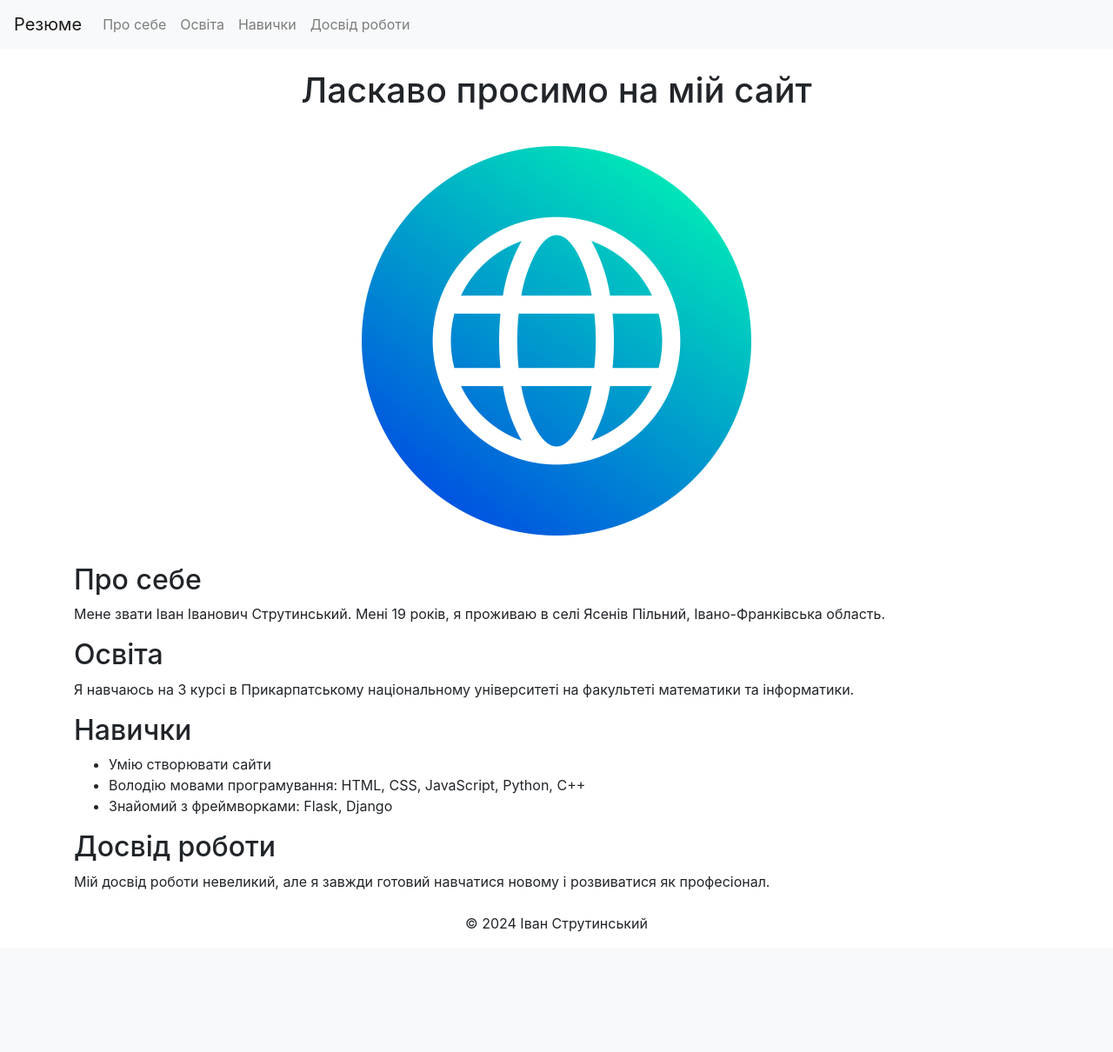
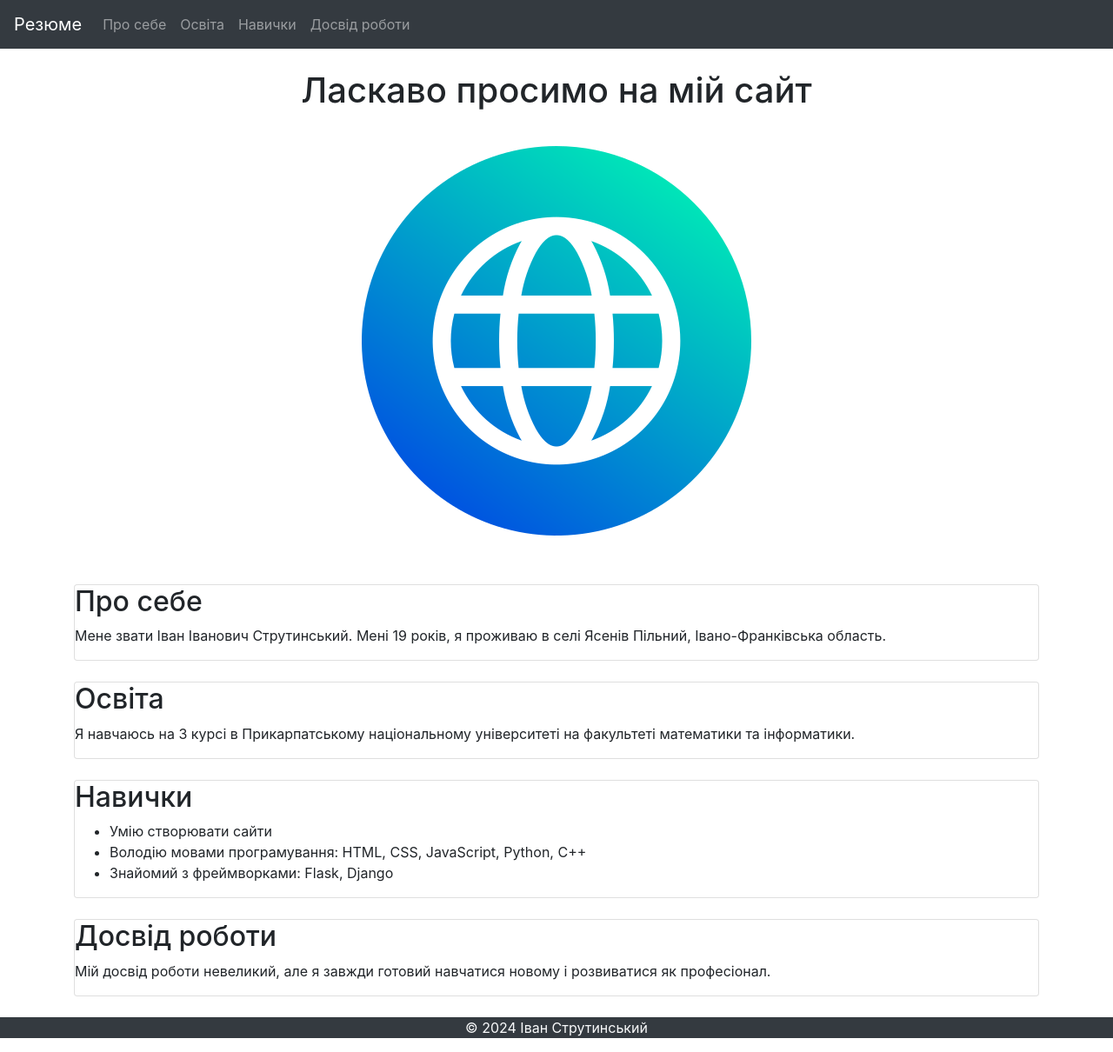
Before and after one commit to IvanStrutynskyi/flask-app-lab, a Flask app: page /resume in a window 1280 px wide. Shown: the whole page at 87% size. Before the commit the page ends 1072 px from the top, so only its background shows below. Run offline with Flask 3, Linux system fonts and the light colour scheme; some libraries are stand-ins or nearby versions.

Commit message:
оновив резюме, базу HTML та стиль CSS для покращення дизайну

```diff
--- a/static/css/style.css
+++ b/static/css/style.css
@@ -1,7 +1,7 @@
 body {
     font-family: 'Segoe UI', Tahoma, Geneva, Verdana, sans-serif;
     line-height: 1.6;
-    background-color: #e9ecef;
+    background-color: #f4f4f4;
     color: #333;
     margin: 0;
     padding: 0;
--- a/templates/base.html
+++ b/templates/base.html
@@ -9,9 +9,12 @@
 </head>
 <body>
     <header>
-        <nav class="navbar navbar-expand-lg navbar-light bg-light">
+        <nav class="navbar navbar-expand-lg navbar-dark bg-dark">
             <a class="navbar-brand" href="#">Резюме</a>
-            <div class="collapse navbar-collapse">
+            <button class="navbar-toggler" type="button" data-toggle="collapse" data-target="#navbarNav" aria-controls="navbarNav" aria-expanded="false" aria-label="Toggle navigation">
+                <span class="navbar-toggler-icon"></span>
+            </button>
+            <div class="collapse navbar-collapse" id="navbarNav">
                 <ul class="navbar-nav">
                     <li class="nav-item"><a class="nav-link" href="#about">Про себе</a></li>
                     <li class="nav-item"><a class="nav-link" href="#education">Освіта</a></li>
@@ -24,12 +27,12 @@
 
     <main class="container mt-4">
         <h1 class="text-center">Ласкаво просимо на мій сайт</h1>
-        <img src="{{ url_for('static', filename='images/logo.png') }}" alt="Логотип" class="img-fluid mx-auto d-block">
+        <img src="{{ url_for('static', filename='images/logo.png') }}" alt="Логотип" class="img-fluid mx-auto d-block mb-4">
 
         {% block content %}{% endblock %}
     </main>
 
-    <footer class="text-center mt-4">
+    <footer class="text-center mt-4 bg-dark text-light">
         <p>&copy; 2024 Іван Струтинський</p>
     </footer>
 
--- a/templates/resume.html
+++ b/templates/resume.html
@@ -1,17 +1,17 @@
 {% extends 'base.html' %}
 
 {% block content %}
-<section id="about">
+<section id="about" class="card mb-4">
     <h2>Про себе</h2>
     <p>Мене звати Іван Іванович Струтинський. Мені 19 років, я проживаю в селі Ясенів Пільний, Івано-Франківська область.</p>
 </section>
 
-<section id="education">
+<section id="education" class="card mb-4">
     <h2>Освіта</h2>
     <p>Я навчаюсь на 3 курсі в Прикарпатському національному університеті на факультеті математики та інформатики.</p>
 </section>
 
-<section id="skills">
+<section id="skills" class="card mb-4">
     <h2>Навички</h2>
     <ul>
         <li>Умію створювати сайти</li>
@@ -20,7 +20,7 @@
     </ul>
 </section>
 
-<section id="experience">
+<section id="experience" class="card mb-4">
     <h2>Досвід роботи</h2>
     <p>Мій досвід роботи невеликий, але я завжди готовий навчатися новому і розвиватися як професіонал.</p>
 </section>
```
